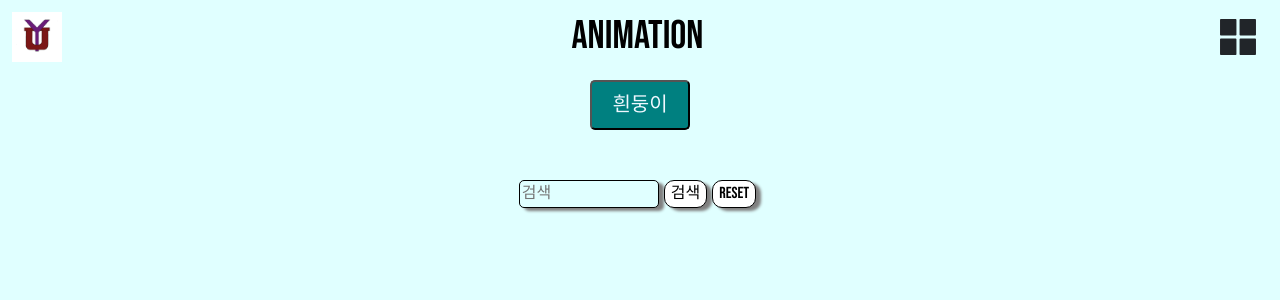
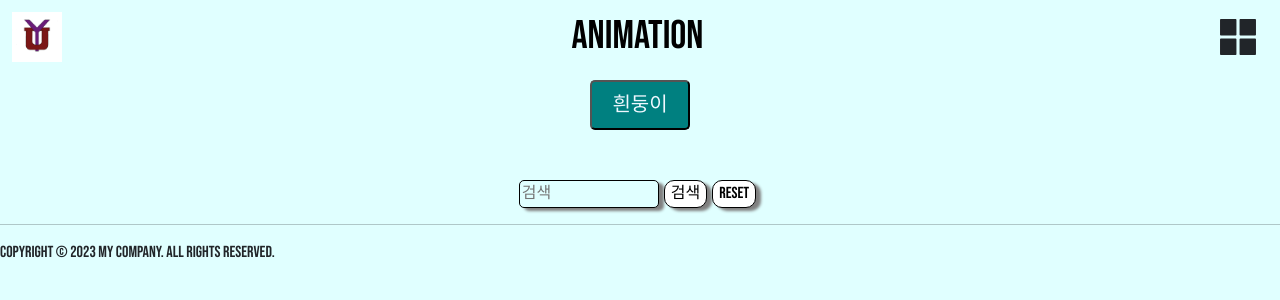
Before and after one commit to Eclipse-K/Animation_Page, a React (Create React App) app: page / in a window 1280 px wide. Shown: the top 300 px of the page. Built offline with nearby package versions, Linux system fonts and the light colour scheme.

Commit message:
Add Copyright

```diff
--- a/src/Components/App.js
+++ b/src/Components/App.js
@@ -4,6 +4,7 @@ import Home from "./Home";
 import NavDrop from "./NavDrop";
 import "./App.css";
 import Search from "./SearchBar";
+import Copyright from "./Copyright";
 
 function App() {
   const [show, setShow] = useState(false);
@@ -28,6 +29,8 @@ function App() {
       {show && <Home />}
 
       <Search />
+      <hr />
+      <Copyright />
     </div>
   );
 }
--- /dev/null
+++ b/src/Components/Copyright.js
@@ -0,0 +1,9 @@
+function Copyright() {
+  return (
+    <footer>
+      <p>Copyright © 2023 My Company. All rights reserved.</p>
+    </footer>
+  );
+}
+
+export default Copyright;
```
